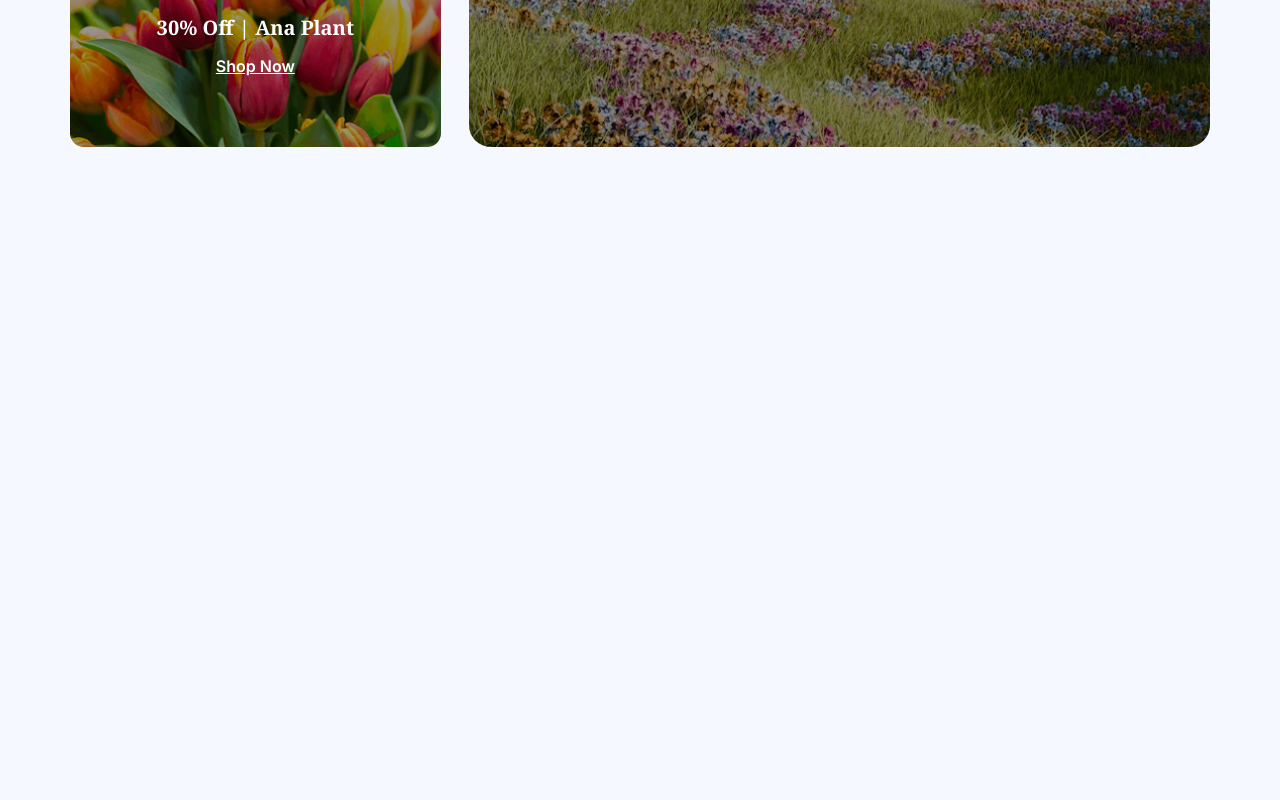
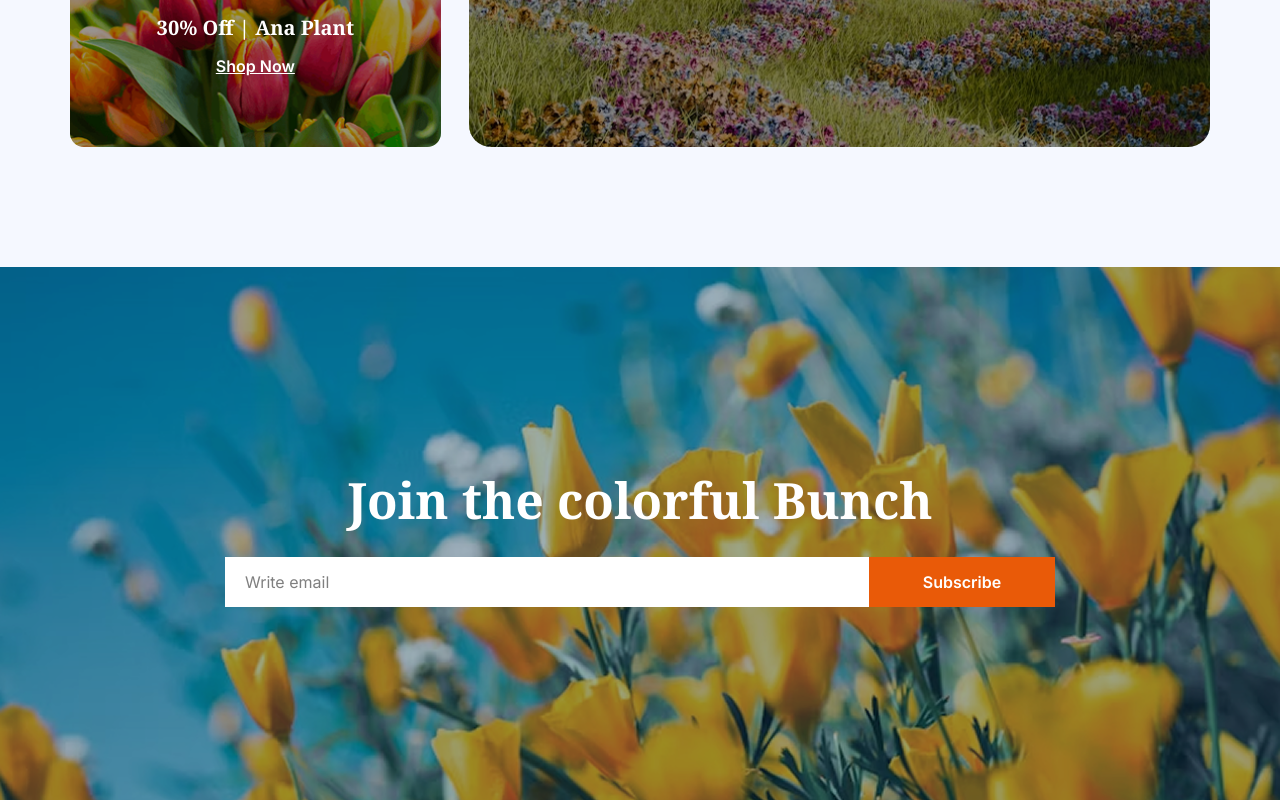
Before and after one commit to Sagormia/faugei-ass2, a plain HTML site: page index.html in a window 1280 px wide. Shown: the part 3446-4246 px from the top of the page. Before the commit the page ends 3713 px from the top, so only its background shows below. Drawn offline with Linux system fonts and the light colour scheme.

Commit message:
Join section added

```diff
--- a/css/style.css
+++ b/css/style.css
@@ -276,3 +276,43 @@ h2{
     border-radius: 22px;
     font-size: 28px;
 }
+
+/* join area */
+.join_area{
+    background-size: cover;
+    background-position: center center;
+    padding: 199px 0 193px;
+    color: #fff;
+    text-align: center;
+}
+.join_area h2{
+    color: #fff;
+    margin-bottom: 23px;
+}
+.join_area form{
+    display: flex;
+    max-width: 830px;
+    margin-left: auto;
+    margin-right: auto;
+}
+.join_area form input{
+    width: 100%;
+    border: none;
+    border-radius: 0;
+    height: 50px;
+    padding: 0 20px;
+    font-size: 16px;
+    color: #000;
+    font-family: inherit;
+}
+.join_area form input:focus{
+    outline: none;
+}
+.join_area form input::placeholder{
+    color: #000;
+    opacity: 0.5;
+}
+.join_area form .button{
+    width: 186px;
+    flex-shrink: 0;
+}
--- a/index.html
+++ b/index.html
@@ -166,6 +166,17 @@
                 </div>
             </div>
         </section>
+
+        <!-- join area -->
+        <section class="join_area" style="background-image: url(img/join_bg.png);">
+            <div class="container">
+                <h2>Join the colorful Bunch</h2>
+                <form action="#"">
+                    <input type="email" placeholder="Write email">
+                    <button class="button">Subscribe</button>
+                </form>
+            </div>
+        </section>
     </main>
     <footer></footer>
 </body>
```
Also changed, not shown: img/join_bg.png (added).
